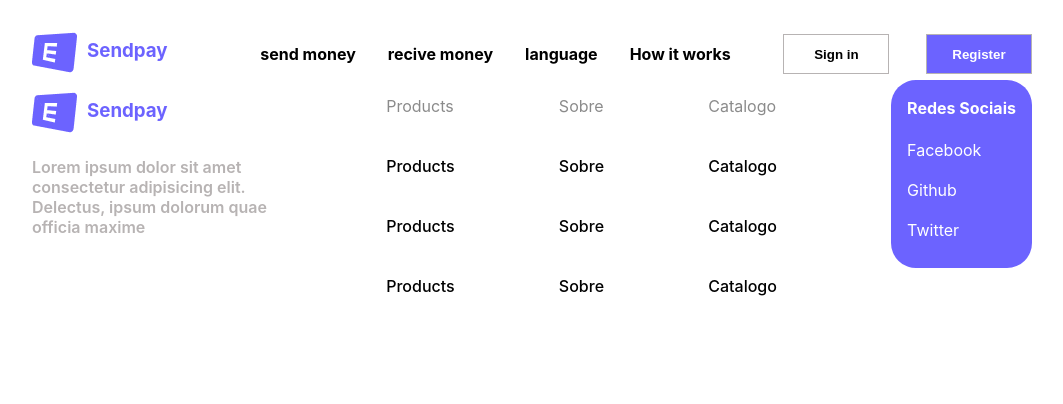
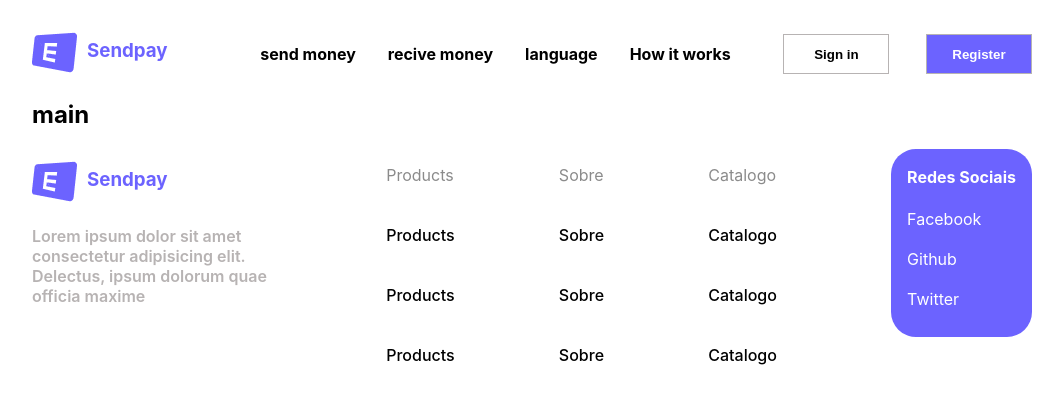
Before and after one commit to cpwaldow/Sendpay, a React (Create React App) app in the folder my-app/: page / in a window 1280 px wide. Shown: the top 404 px of the page, without its empty margins (108-1171 px from the left). Built offline with nearby package versions, Linux system fonts and the light colour scheme.

Commit message:
Inicializando o componente Main

```diff
--- a/my-app/src/App.js
+++ b/my-app/src/App.js
@@ -2,11 +2,15 @@ import React from 'react';
 
 import Header from './Header';
 import Footer from './Footer';
+import Main from './Main';
+
+import './style/global.css';
 
 function App() {
   return (
     <React.StrictMode>
       <Header />
+      <Main />
       <Footer />
     </React.StrictMode>
   );
--- a/my-app/src/Footer.jsx
+++ b/my-app/src/Footer.jsx
@@ -1,8 +1,7 @@
 import React, { Component } from 'react';
 
-import logo from './logo.png';
+import logo from './img/logo.png';
 
-import './style/global.css';
 import './style/footer.css';
 
 class Footer extends Component {
--- a/my-app/src/Header.jsx
+++ b/my-app/src/Header.jsx
@@ -1,7 +1,7 @@
 import React, { Component } from 'react';
 
-import logo from './logo.png';
-import './style/global.css';
+import logo from './img/logo.png';
+
 import './style/header.css';
 
 class Header extends Component {
--- /dev/null
+++ b/my-app/src/Main.jsx
@@ -0,0 +1,13 @@
+import React, { Component } from 'react';
+
+class Main extends Component {
+  render() {
+    return (
+      <main>
+        <h2>main</h2>
+      </main>
+    );
+  }
+}
+
+export default Main;
```
Also changed, not shown: my-app/src/img/celphone.svg (added), my-app/src/img/logo.png (renamed from my-app/src/logo.png).
